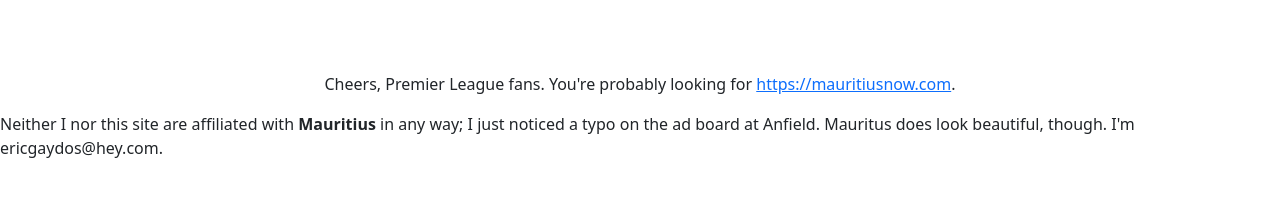
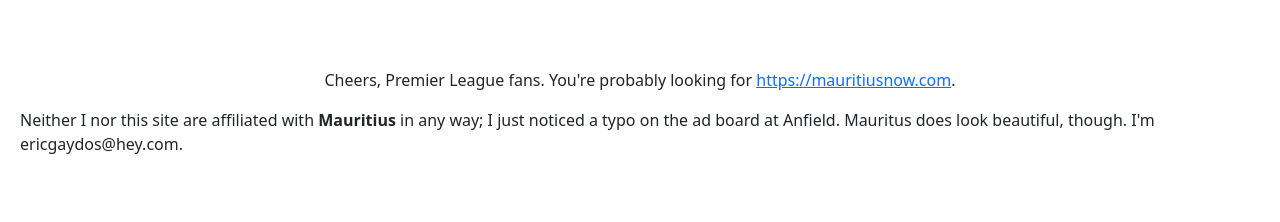
Before and after one commit to ericgaydos/mauritusnow, a plain HTML site: page index.html in a window 1280 px wide. Drawn offline with nearby package versions, Linux system fonts and the light colour scheme.

Commit message:
Update index.html

```diff
--- a/index.html
+++ b/index.html
@@ -13,7 +13,7 @@
 </head>
 
 <body>
-  <container style="padding:20px;">
+  <div style="padding:20px;">
 
   <row>
     <col>
@@ -28,7 +28,7 @@
   </row>
 
 
-</container>
+</div>
 </body>
 
 </html>
```
